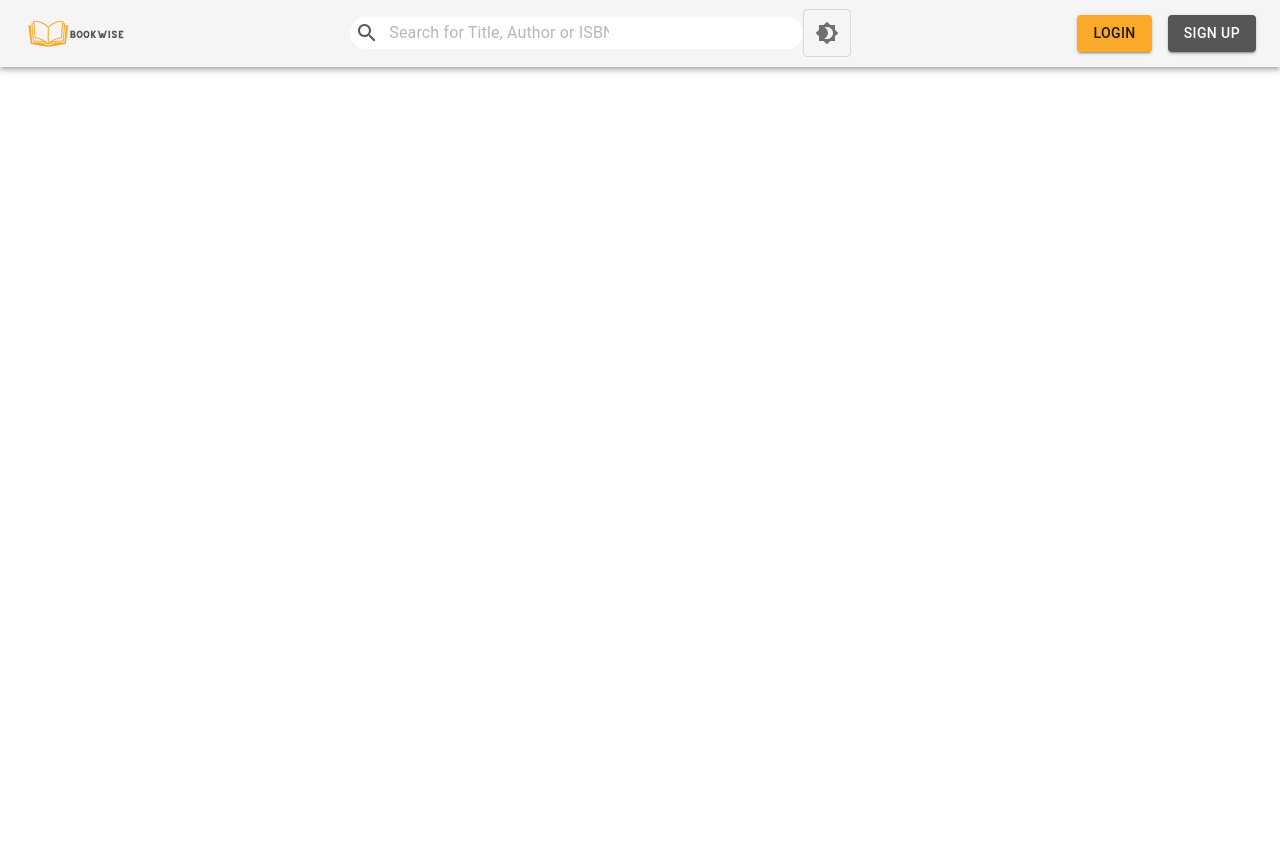
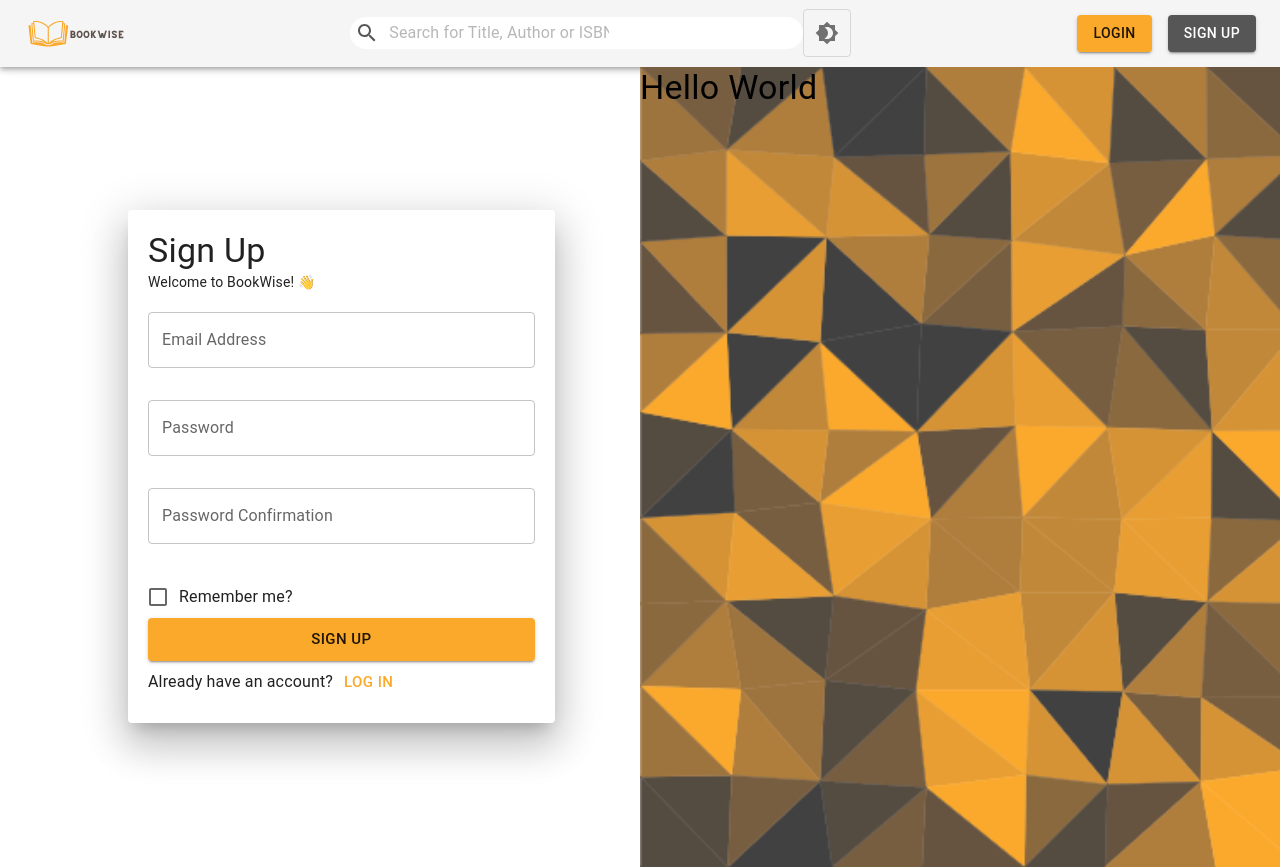
Before and after one commit to carlossilveira00/bookwise-react, a React (Create React App) app: page /signup in a window 1280 px wide. Before the commit this address had no page. Before the commit the page ends 800 px from the top, so only its background shows below. Built offline with nearby package versions, Linux system fonts and the light colour scheme.

Commit message:
Create Register page

```diff
--- a/src/App.js
+++ b/src/App.js
@@ -8,6 +8,7 @@ import LoginPage from './pages/LoginPage';
 import { AuthProvider } from './context/Auth';
 import {Routes, Route} from 'react-router-dom'
 import HomePage from './pages/HomePage';
+import SignUpPage from './pages/SignUpPage';
 
 const designTheme = (colorMode) => {
   return {
@@ -37,6 +38,7 @@ function App() {
           <Routes>
             <Route path='/' element={<HomePage/>} />
             <Route path='login' element={<LoginPage/>} />
+            <Route path='signup' element={<SignUpPage/>} />
           </Routes>
         </ThemeProvider>
       </AuthProvider>
--- /dev/null
+++ b/src/components/SignUpForm.jsx
@@ -0,0 +1,29 @@
+import React from 'react'
+import { FormGroup, Stack, TextField, Typography, FormControlLabel, Checkbox, Button, Card } from '@mui/material';
+
+const SignUpForm = ({ handleChange, handleSubmit }) => {
+  return (
+    <Card sx={{ boxShadow: 24 }}>
+      <form action="" style={{padding: '20px'}} onSubmit={handleSubmit}>
+        <Typography color='inherit' variant="h4" component='h4' align='left'>Sign Up</Typography>
+        <Typography variant="body2" component='p' align='left' sx={{marginBottom: '20px'}}>Welcome to BookWise! 👋</Typography>
+        <Stack spacing={4}>
+          <TextField id="email" name='email' label="Email Address" placeholder='example@example.com' variant="outlined" fullWidth onChange={handleChange}/>
+          <TextField id="password" name='password' label="Password" variant="outlined" type="password" fullWidth onChange={handleChange}/>
+          <TextField id="password_confirmation" name='password_confirmation' label="Password Confirmation" variant="outlined" type="password" fullWidth onChange={handleChange}/>
+          <FormGroup>
+            <FormControlLabel label="Remember me?" control={<Checkbox />} />
+          </FormGroup>
+        </Stack>
+        <Button color='primary' variant='contained' size='large' fullWidth type='submit'>Sign Up</Button>
+        <Stack direction="row" alignItems='center'>
+          <Typography color='inherit' variant="body1" align='left'>Already have an account?</Typography>
+          <Button href='#' color='primary' size='large'>Log In</Button>
+        </Stack>
+      </form>
+    </Card>
+  )
+}
+
+
+export default SignUpForm;
--- a/src/context/Auth.jsx
+++ b/src/context/Auth.jsx
@@ -13,13 +13,12 @@ export const AuthProvider = ({ children }) => {
     setUser(null);
   };
 
-  const useSignUp = () => {
-
-    console.log('Tried to sign up');
+  const signUp = (userInformation) => {
+    setUser(userInformation);
   };
 
   return (
-    <AuthContext.Provider value={{ user, login, logout, useSignUp }}>
+    <AuthContext.Provider value={{ user, login, logout, signUp }}>
       { children }
     </AuthContext.Provider>
   )
--- /dev/null
+++ b/src/pages/SignUpPage.jsx
@@ -0,0 +1,46 @@
+import SignUpForm from '../components/SignUpForm';
+import { Grid, Typography } from '@mui/material';
+import React, { useState } from 'react'
+import Image from '../backgroundImage.png'
+import LoginForm from '../components/LoginForm';
+import { useAuth } from '../context/Auth';
+import axios from 'axios';
+import { useNavigate } from 'react-router-dom';
+
+const SignUpPage = () => {
+  const [userCredentials, setUserCredentials] = useState(null);
+  const auth = useAuth();
+  const navigate = useNavigate();
+
+
+  const handleSubmit = ( event ) => {
+    event.preventDefault();
+
+    axios.post('http://localhost:3000/users', {user: userCredentials})
+    .then(data => {
+      auth.signUp({
+        "user": data.data.status.data,
+        "userToken" : data.headers.authorization
+      });
+      navigate('/', {replace: true})
+    })
+  };
+
+  const handleChange = (event) => {
+    event.preventDefault()
+    setUserCredentials(Object.assign({}, userCredentials, {[event.target.name]: event.target.value}))
+  };
+
+  return (
+    <Grid container alignItems={'center'} justifyContent='space-between'>
+        <Grid item xs={4} marginLeft="10%">
+          <SignUpForm handleSubmit={handleSubmit} handleChange={handleChange}/>
+        </Grid>
+        <Grid item xs={6} sx={{ backgroundImage: `url(${Image})`, width: 'fill-available', height: '100vh', backgroundSize: 'cover'}}>
+          <Typography variant="h4" color="initial">Hello World</Typography>
+        </Grid>
+      </Grid>
+  )
+}
+
+export default SignUpPage;
```
